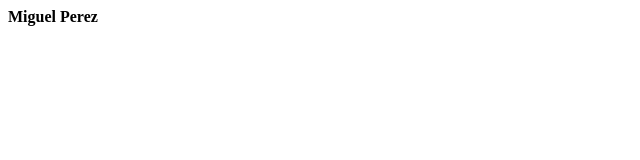
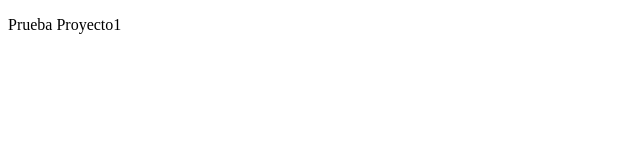
Before and after one commit to Miguel-Perez621/LLMM, a plain HTML site: page Proyecto1/index.html in a window 1280 px wide. Shown: the whole page, without its empty margins (0-640 px from the left). Drawn offline with Linux system fonts and the light colour scheme.

Commit message:
Rename Index.html to index.html

```diff
--- a/index.html
+++ b/Proyecto1/index.html
@@ -6,7 +6,7 @@
     <title>Document</title>
 </head>
 <body>
-    <b>Miguel Perez</b>
+   <p>Prueba Proyecto1</p>
 
 </body>
 </html>
```
